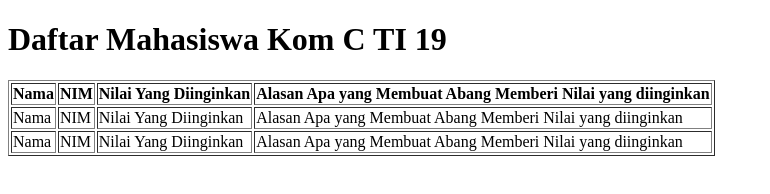
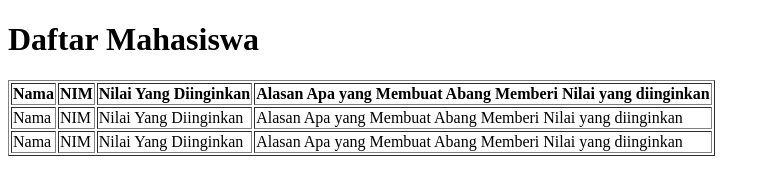
Before and after one commit to nugrahadev/myproject, a plain HTML site: page index.html in a window 1280 px wide. Shown: the whole page, without its empty margins (0-770 px from the left). Drawn offline with Linux system fonts and the light colour scheme.

Commit message:
Daftar Mahasiswa

```diff
--- a/index.html
+++ b/index.html
@@ -6,7 +6,7 @@
     <title>My Project</title>
 </head>
 <body>
-    <h1>Daftar Mahasiswa Kom C TI 19</h1>
+    <h1>Daftar Mahasiswa</h1>
     <table border="1px solid black">
         <tr>
             <th>Nama</th>
```
